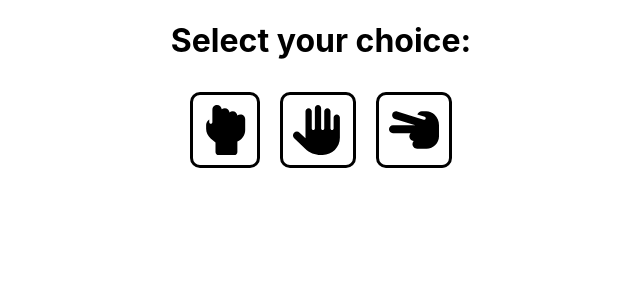
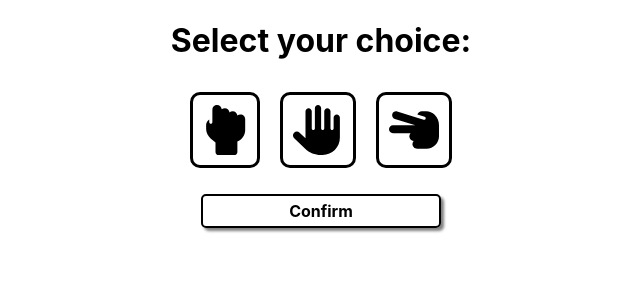
Before and after one commit to AlekP141/rps_react, a React (Create React App) app: page / in a window 1280 px wide. Shown: the top 300 px of the page, without its empty margins (319-959 px from the left). Built offline with nearby package versions, Linux system fonts and the light colour scheme.

Commit message:
selection interface

```diff
--- a/src/App.css
+++ b/src/App.css
@@ -36,6 +36,9 @@
     transform: rotate(360deg);
   }
 }
+.playerChoice {
+  display: inline-block;
+}
 
 .icons {
   font-size: 50px;
@@ -53,3 +56,21 @@
   border: 3px solid red;
   color: red;
 }
+
+.confirmButton {
+  cursor: pointer;
+  /* display: inline-block; */
+  margin: 10px 30px;
+  padding: 5px;
+  border: 2px solid black;
+  border-radius: 5px;
+  font-weight: bold;
+  box-shadow: 3px 3px 3px gray;
+}
+
+.confirmButton:hover {
+  border-color: red;
+  color: red;
+  transform: translate(3px, 3px);
+  box-shadow: 0px 0px 0px;
+}
--- a/src/PlayerChoice.jsx
+++ b/src/PlayerChoice.jsx
@@ -44,6 +44,7 @@ const PlayerChoice = () => {
           }}
         />
       </div>
+      <div className="confirmButton">Confirm</div>
     </div>
   );
 };
```
